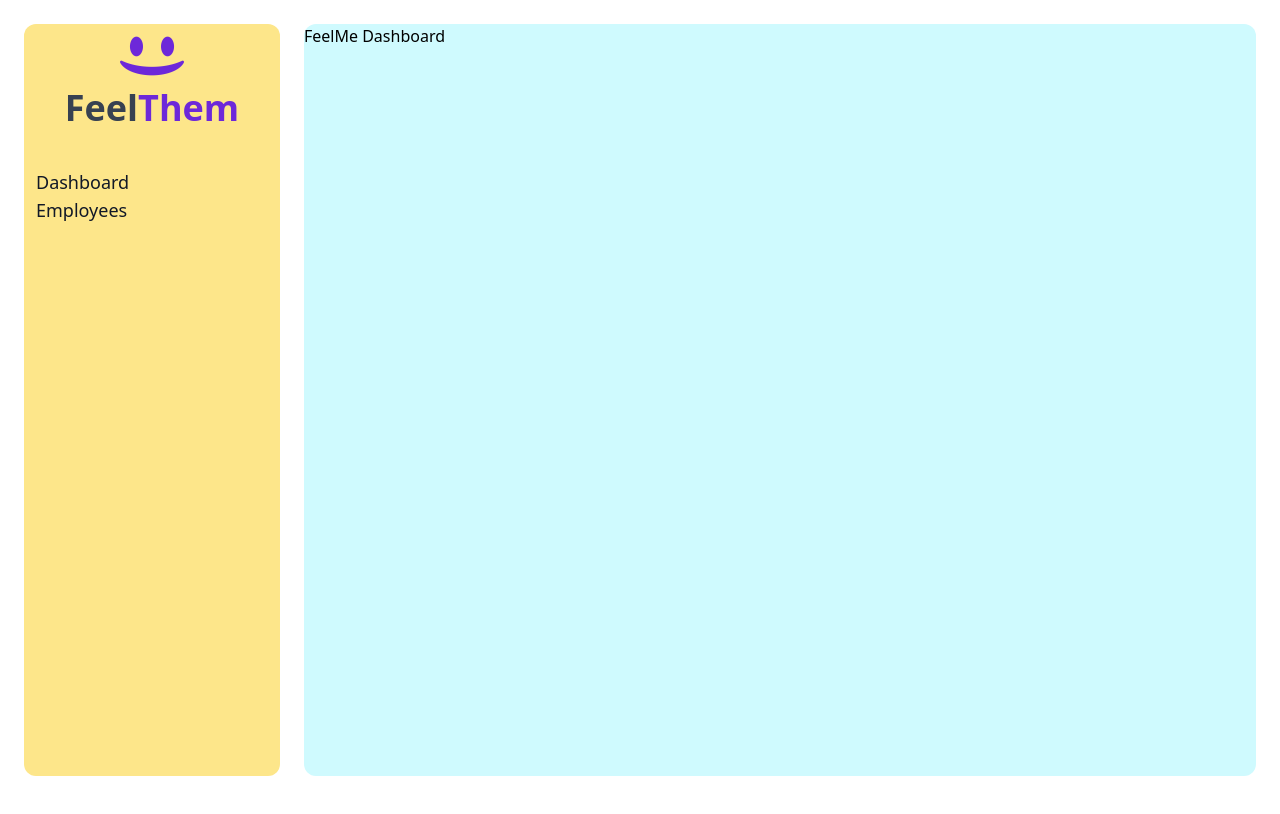
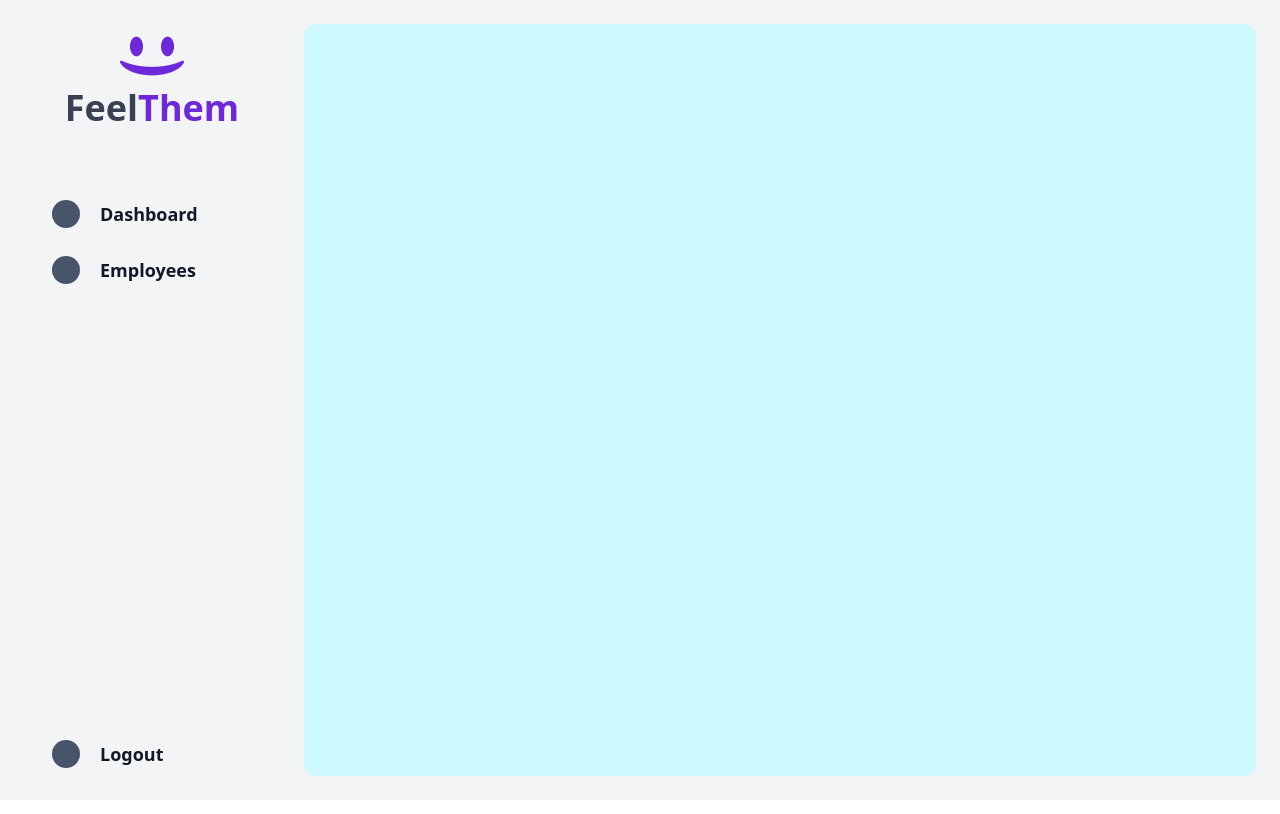
Before and after one commit to PatcharaKL/FeelME_Web, a React app: page / in a window 1280 px wide. Shown: the top 814 px of the page. Built offline with nearby package versions, Linux system fonts and the light colour scheme; the HTML template or start-up script is replaced by a standard one.

Commit message:
Layout sidebar in 3 section

```diff
--- a/src/components/side-bar/SideBar.tsx
+++ b/src/components/side-bar/SideBar.tsx
@@ -1,18 +1,23 @@
+import { useState } from "react";
 import { FeelMeLogo } from "../FeelMeLogo";
 
 const default_nav = "#";
 
 const SideBar = () => {
+  const [selected, setSelected] = useState("");
   return (
     <>
-      <SideBarContainer className="h-full w-64 rounded-xl bg-amber-200">
-        <div className="flex justify-center pb-6">
+      <SideBarContainer className="flex h-full w-64 flex-col gap-16 rounded-xl ">
+        <SideBarItemsGroup className="flex justify-center">
           <SideBarLogo Logo={FeelMeLogo} />
-        </div>
-        <div className="overflow h-full px-3 py-4">
+        </SideBarItemsGroup>
+        <SideBarItemsGroup className="flex flex-1 flex-col gap-3">
           <SideBarItem name="Dashboard" />
           <SideBarItem name="Employees" />
-        </div>
+        </SideBarItemsGroup>
+        <SideBarItemsGroup className="">
+          <SideBarItem name="Logout" />
+        </SideBarItemsGroup>
       </SideBarContainer>
     </>
   );
@@ -20,6 +25,10 @@ const SideBar = () => {
 
 const SideBarContainer = (props: React.HTMLAttributes<HTMLDivElement>) => {
   return <aside {...props}>{props.children}</aside>;
+};
+
+const SideBarItemsGroup = (props: React.HTMLAttributes<HTMLDivElement>) => {
+  return <div {...props}>{props.children}</div>;
 };
 
 const SideBarLogo = ({ Logo, to = default_nav }: any) => {
@@ -32,11 +41,13 @@ const SideBarLogo = ({ Logo, to = default_nav }: any) => {
 
 const SideBarItem = ({ name, to = default_nav }: any) => {
   return (
-    <div>
-      <a className="text-center text-lg text-gray-900" href={to}>
+    <div className="flex gap-5   px-7 py-2">
+      <div className=" h-auto w-7 rounded-full bg-slate-600"></div>
+      <a className="text-center text-lg font-semibold text-gray-900" href={to}>
         {name}
       </a>
     </div>
   );
 };
+
 export default SideBar;
--- a/src/pages/FeelMe.tsx
+++ b/src/pages/FeelMe.tsx
@@ -2,10 +2,10 @@ import SideBar from "../components/side-bar/SideBar";
 const FeelMe = () => {
   return (
     <>
-      <div className="h-screen w-screen p-6">
+      <div className="h-screen w-screen bg-gray-100 p-6">
         <div className="flex h-full gap-6">
           <SideBar />
-          <h1 className="flex-1 rounded-xl bg-cyan-100">FeelMe Dashboard</h1>
+          <div className="flex-1 rounded-xl bg-cyan-100"></div>
         </div>
       </div>
     </>
```
